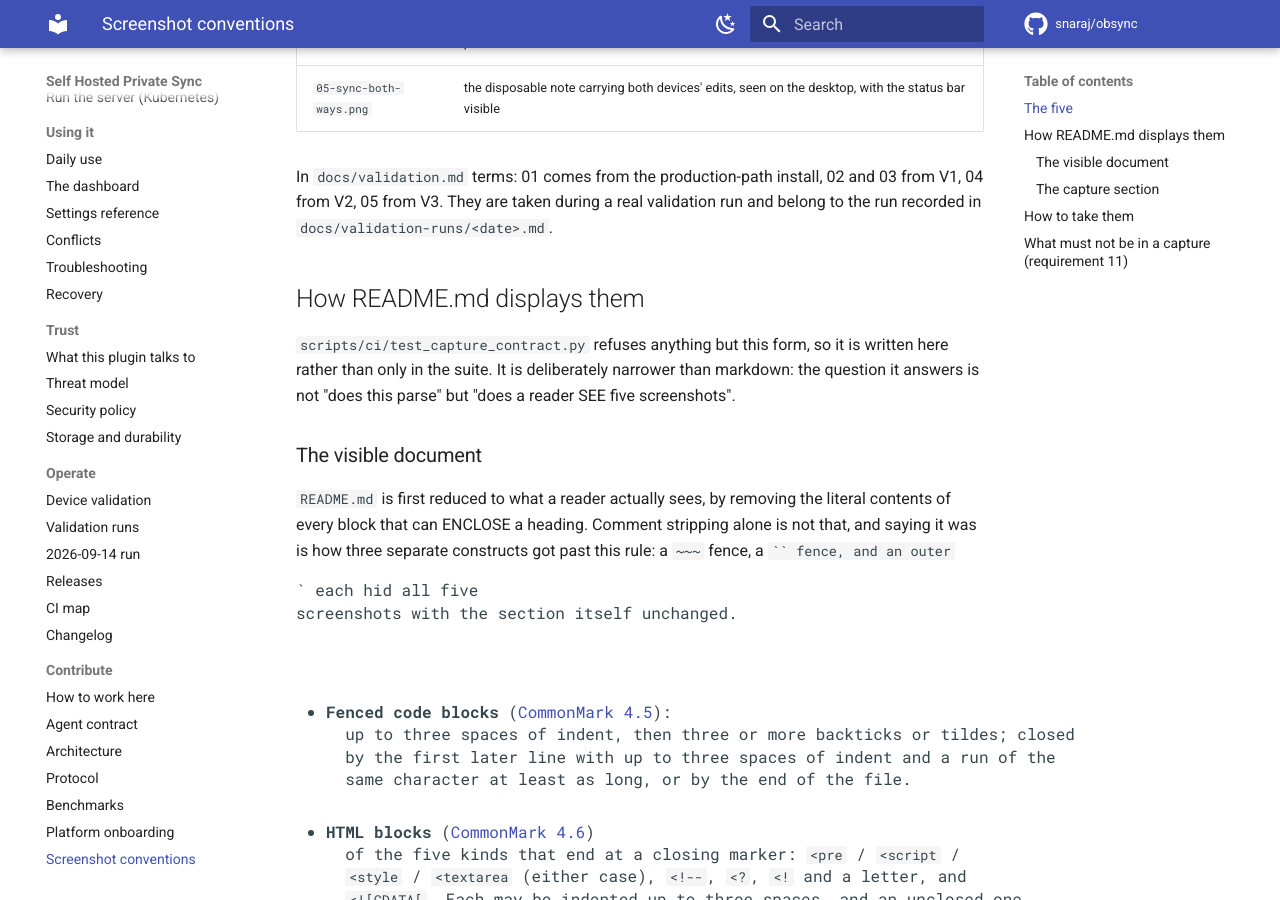
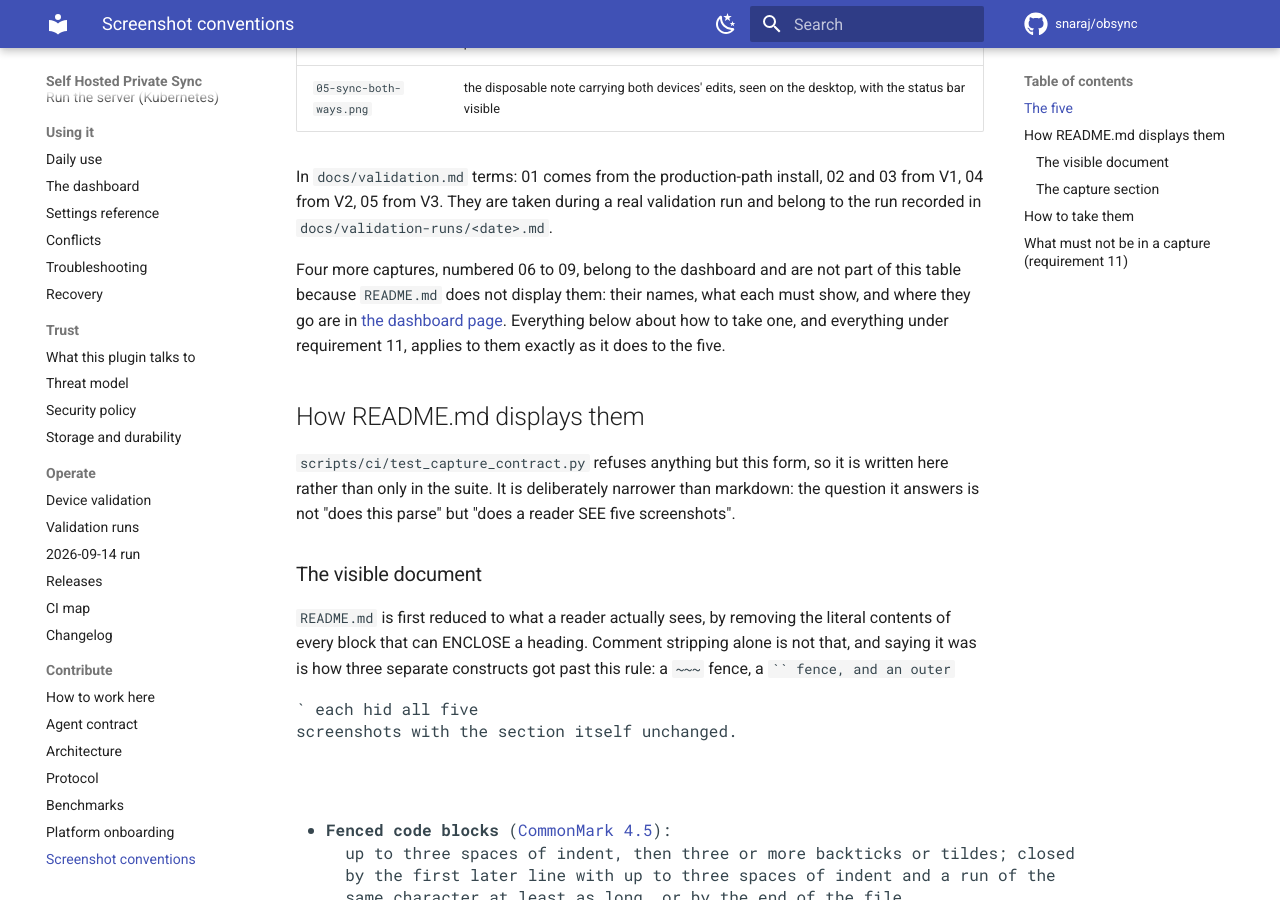
Before and after one commit to snaraj/obsync, an MkDocs documentation site: the page built from docs/captures/README.md, in a window 1280 px wide and 900 px high, scrolled down 725 px. Built offline with MkDocs 1.6.1 and Material for MkDocs 9.7.7, drawn with Linux system fonts in a browser that asks for light colours; comment, search, counter and statistics services are not loaded.

Commit message:
Name the four dashboard captures in the capture conventions
PROBLEM. `docs/captures/README.md` is where a person who is about to take a
screenshot for this repository reads what is required of it: the naming, the
window-not-screen rule, the size ceiling, and requirement 11's list of what
may never appear in a pixel. The four dashboard captures this train adds slots
for -- 06 to 09 -- were fully specified on `docs/dashboard.md` and invisible
from the conventions file, so the reader standing in front of the dashboard
with a screenshot tool had no reason to know they exist.

MECHANISM. Five lines of prose after the table, pointing at the page that
specifies them and stating that the how-to-take and requirement-11 sections
apply to them unchanged. Deliberately NOT a second table:
`scripts/ci/test_capture_contract.py` reads this file's table rows with
`^\| \`([^\`]+\.png)\` \|` and requires them to equal exactly the five names
`README.md` displays, in order, so a sixth row would make the suite refuse a
correct file. The prose says which table the four are absent from and why.

EVIDENCE. `test_capture_contract.py`: 104 tests, OK -- the table rule still
sees exactly the five. `mkdocs build --strict`: zero warnings, so the new
`../dashboard.md` link resolves on the site as well as on GitHub.

+/- accounting: +7 -1 in one file.

- Opus5

```diff
--- a/docs/captures/README.md
+++ b/docs/captures/README.md
@@ -22,6 +22,13 @@ In `docs/validation.md` terms: 01 comes from the production-path install, 02
 and 03 from V1, 04 from V2, 05 from V3. They are taken during a real
 validation run and belong to the run recorded in
 `docs/validation-runs/<date>.md`.
+
+Four more captures, numbered 06 to 09, belong to the dashboard and are not
+part of this table because `README.md` does not display them: their names,
+what each must show, and where they go are in
+[the dashboard page](../dashboard.md). Everything below
+about how to take one, and everything under requirement 11, applies to them
+exactly as it does to the five.
 
 ## How README.md displays them
 
```
